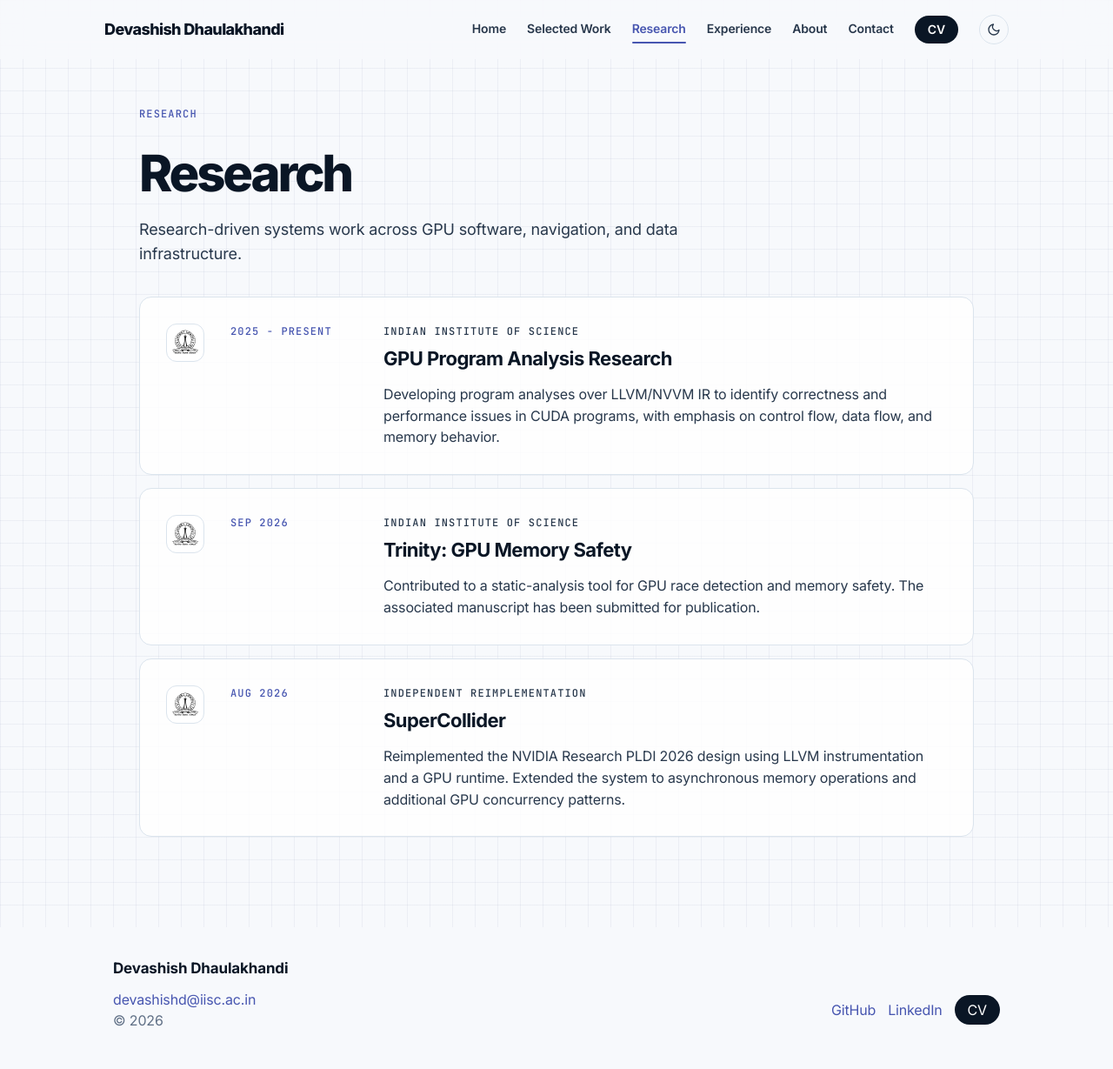
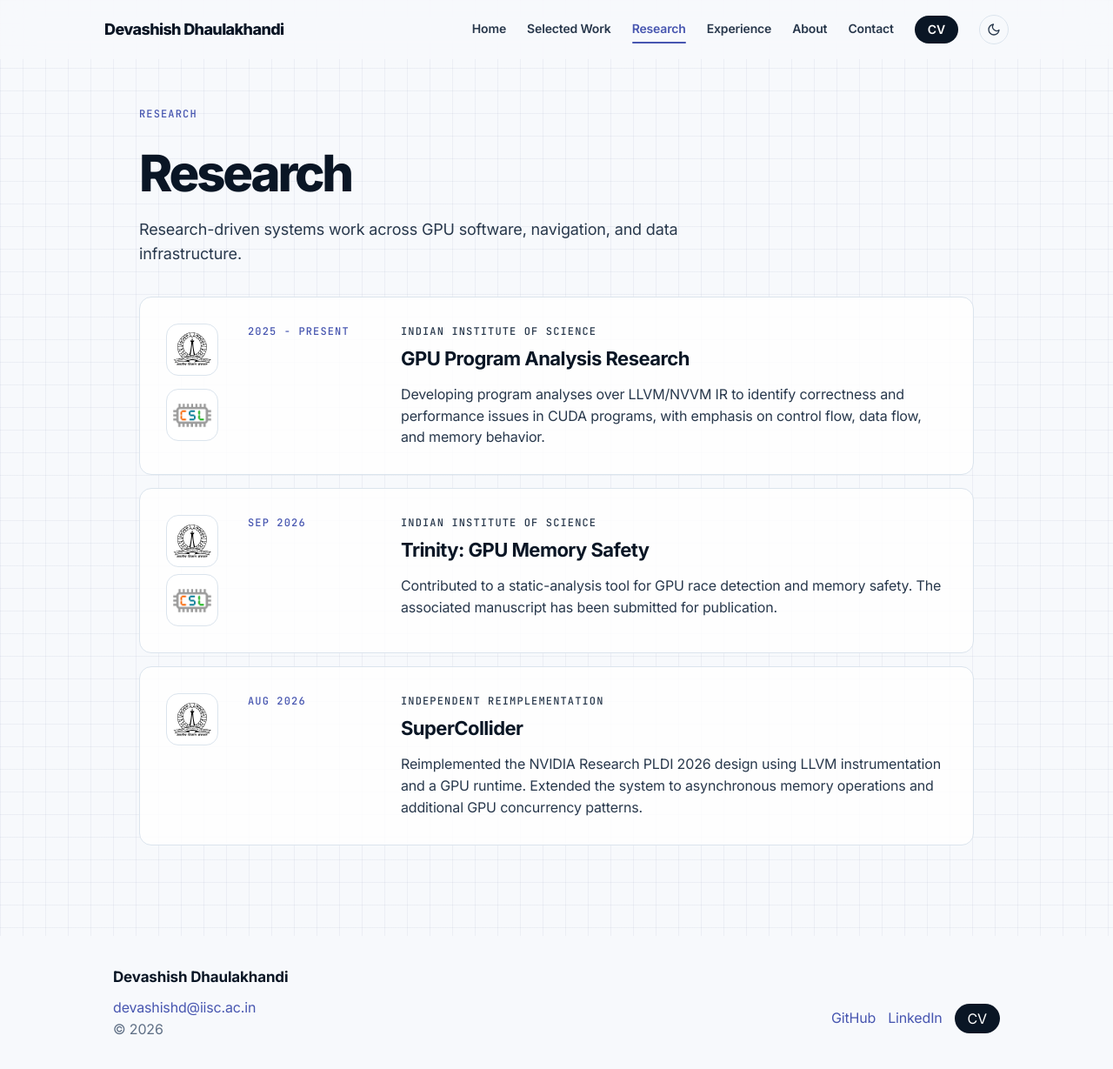
Before and after one commit to Devashish-Dh/dev_portfolio, a Jekyll site: the page built from research.html, in a window 1280 px wide and 1245 px high. Shown: the top 1229 px of the window at 87% size. Built offline with Jekyll 4.4.1, drawn with Linux system fonts in a browser that asks for light colours.

Commit message:
polishing

```diff
--- a/_config.yml
+++ b/_config.yml
@@ -5,7 +5,7 @@ url: "https://devashish-dh.github.io"
 baseurl: "/dev_portfolio"
 repository: "Devashish-Dh/dev_portfolio"
 timezone: "Asia/Kolkata"
-logo: "/images/devashish-profile.png"
+logo: "/images/devashish-profile.jpg"
 
 template:
   license_year: 2026
@@ -27,7 +27,7 @@ author:
   education: "M.Tech. (Research), IISc"
   location: "Bengaluru, India"
   email: "devashishd@iisc.ac.in"
-  avatar: "/images/devashish-profile.png"
+  avatar: "/images/devashish-profile.jpg"
   cv: "/files/devashish_dhaulakhandi_cv.pdf"
   github: "https://github.com/Devashish-Dh"
   linkedin: "https://www.linkedin.com/in/devashish-dhaulakhandi-8305562bb/"
--- a/css/portfolio.css
+++ b/css/portfolio.css
@@ -646,7 +646,7 @@ body {
 
 .timeline-item {
   display: grid;
-  grid-template-columns: 48px 150px minmax(0, 1fr);
+  grid-template-columns: 68px 150px minmax(0, 1fr);
   gap: 26px;
   padding: 30px;
   border: 1px solid var(--border);
@@ -655,13 +655,18 @@ body {
 }
 
 .org-logo {
-  width: 44px;
-  height: 44px;
-  padding: 5px;
+  width: 60px;
+  height: 60px;
+  padding: 6px;
   border: 1px solid var(--border);
-  border-radius: 12px;
+  border-radius: 14px;
   background: #ffffff;
   object-fit: contain;
+}
+
+.org-logo-stack {
+  display: grid;
+  gap: 8px;
 }
 
 .timeline-link {
@@ -872,7 +877,7 @@ body {
 
 @media (max-width: 780px) {
   .timeline-item {
-    grid-template-columns: 48px minmax(0, 1fr);
+    grid-template-columns: 68px minmax(0, 1fr);
     gap: 14px;
   }
 
--- a/research.html
+++ b/research.html
@@ -14,12 +14,18 @@ permalink: /research/
 
   <section class="timeline" aria-label="Research timeline">
     <article class="timeline-item">
-      <img class="org-logo" src="{{ '/images/logos/iisc.svg' | relative_url }}" alt="Indian Institute of Science logo">
+      <div class="org-logo-stack">
+        <img class="org-logo" src="{{ '/images/logos/iisc.svg' | relative_url }}" alt="Indian Institute of Science logo">
+        <img class="org-logo" src="{{ '/images/logos/csl.png' | relative_url }}" alt="Computer Systems Lab logo">
+      </div>
       <div class="timeline-date">2025 - PRESENT</div>
       <div><p class="timeline-org">Indian Institute of Science</p><h2>GPU Program Analysis Research</h2><p>Developing program analyses over LLVM/NVVM IR to identify correctness and performance issues in CUDA programs, with emphasis on control flow, data flow, and memory behavior.</p></div>
     </article>
     <article class="timeline-item">
-      <img class="org-logo" src="{{ '/images/logos/iisc.svg' | relative_url }}" alt="Indian Institute of Science logo">
+      <div class="org-logo-stack">
+        <img class="org-logo" src="{{ '/images/logos/iisc.svg' | relative_url }}" alt="Indian Institute of Science logo">
+        <img class="org-logo" src="{{ '/images/logos/csl.png' | relative_url }}" alt="Computer Systems Lab logo">
+      </div>
       <div class="timeline-date">SEP 2026</div>
       <div><p class="timeline-org">Indian Institute of Science</p><h2><a class="timeline-link" href="{{ '/entries/trinity/' | relative_url }}">Trinity: GPU Memory Safety</a></h2><p>Contributed to a static-analysis tool for GPU race detection and memory safety. The associated manuscript has been submitted for publication.</p></div>
     </article>
```
Also changed, not shown: images/devashish-profile.jpg (added), images/logos/csl.png (added).
